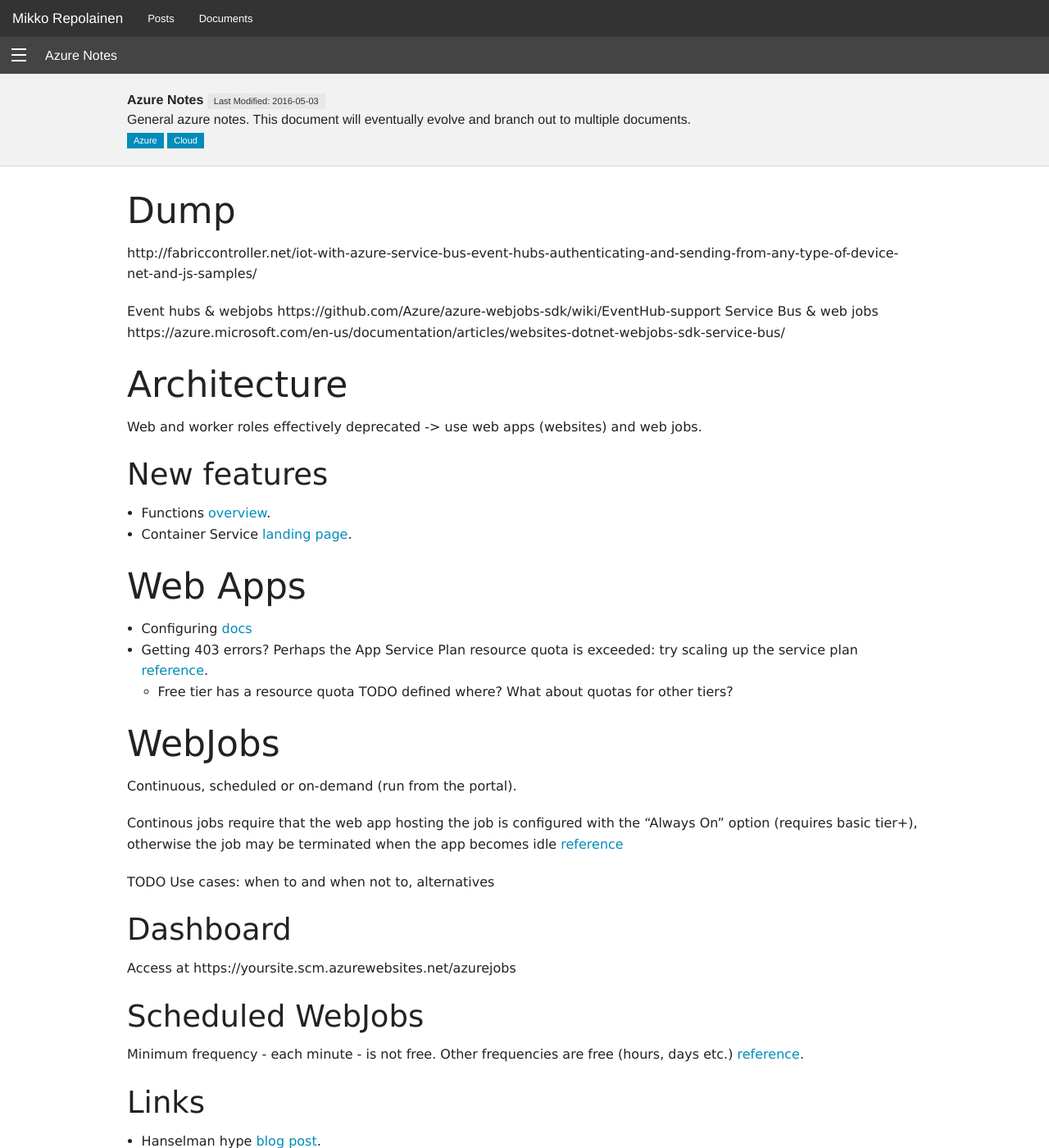
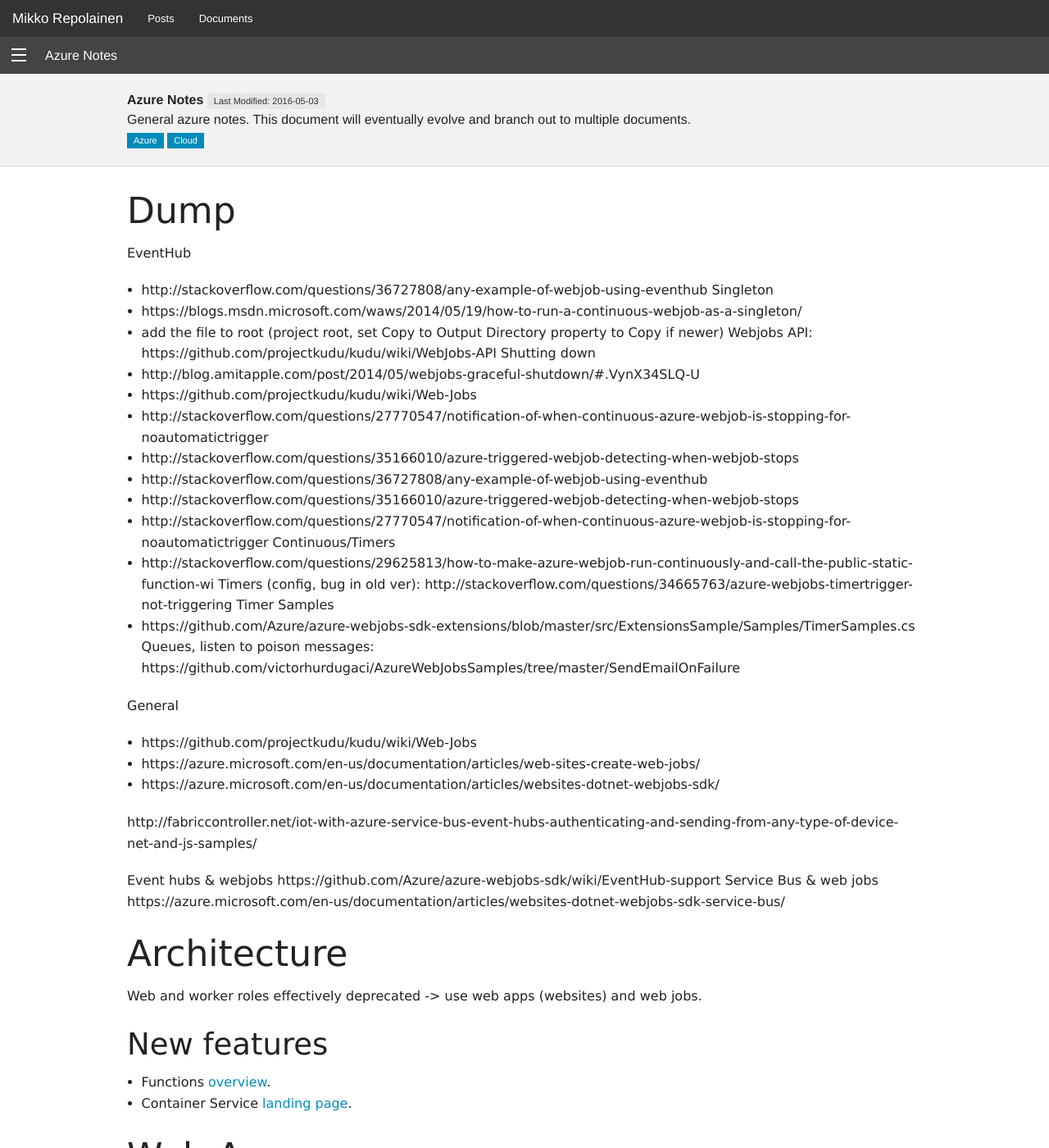
Before and after one commit to mikkorepolainen/mikkorepolainen.github.io, a Jekyll site: the page built from documents/_posts/2016-05-03-azure.md, in a window 1280 px wide and 1400 px high. Shown: the whole window at 82% size. Built offline with Jekyll 4.4.1, drawn with Linux system fonts in a browser that asks for light colours.

Commit message:
Updates work in progress

```diff
--- a/documents/_posts/2016-05-03-azure.md
+++ b/documents/_posts/2016-05-03-azure.md
@@ -16,6 +16,32 @@
 
 Dump
 =====
+
+EventHub
+- http://stackoverflow.com/questions/36727808/any-example-of-webjob-using-eventhub
+Singleton
+ - https://blogs.msdn.microsoft.com/waws/2014/05/19/how-to-run-a-continuous-webjob-as-a-singleton/
+ - add the file to root (project root, set Copy to Output Directory property to Copy if newer)
+Webjobs API: https://github.com/projectkudu/kudu/wiki/WebJobs-API
+Shutting down
+ - http://blog.amitapple.com/post/2014/05/webjobs-graceful-shutdown/#.VynX34SLQ-U
+ - https://github.com/projectkudu/kudu/wiki/Web-Jobs
+ - http://stackoverflow.com/questions/27770547/notification-of-when-continuous-azure-webjob-is-stopping-for-noautomatictrigger
+ - http://stackoverflow.com/questions/35166010/azure-triggered-webjob-detecting-when-webjob-stops
+ - http://stackoverflow.com/questions/36727808/any-example-of-webjob-using-eventhub
+ - http://stackoverflow.com/questions/35166010/azure-triggered-webjob-detecting-when-webjob-stops
+ - http://stackoverflow.com/questions/27770547/notification-of-when-continuous-azure-webjob-is-stopping-for-noautomatictrigger
+Continuous/Timers
+ - http://stackoverflow.com/questions/29625813/how-to-make-azure-webjob-run-continuously-and-call-the-public-static-function-wi
+Timers (config, bug in old ver): http://stackoverflow.com/questions/34665763/azure-webjobs-timertrigger-not-triggering
+Timer Samples
+ - https://github.com/Azure/azure-webjobs-sdk-extensions/blob/master/src/ExtensionsSample/Samples/TimerSamples.cs
+Queues, listen to poison messages: https://github.com/victorhurdugaci/AzureWebJobsSamples/tree/master/SendEmailOnFailure
+
+General
+- https://github.com/projectkudu/kudu/wiki/Web-Jobs
+- https://azure.microsoft.com/en-us/documentation/articles/web-sites-create-web-jobs/
+- https://azure.microsoft.com/en-us/documentation/articles/websites-dotnet-webjobs-sdk/
 
 http://fabriccontroller.net/iot-with-azure-service-bus-event-hubs-authenticating-and-sending-from-any-type-of-device-net-and-js-samples/
 
```
Also changed, not shown: documents/_posts/2016-05-01-docker.md (+38 -3 lines).
